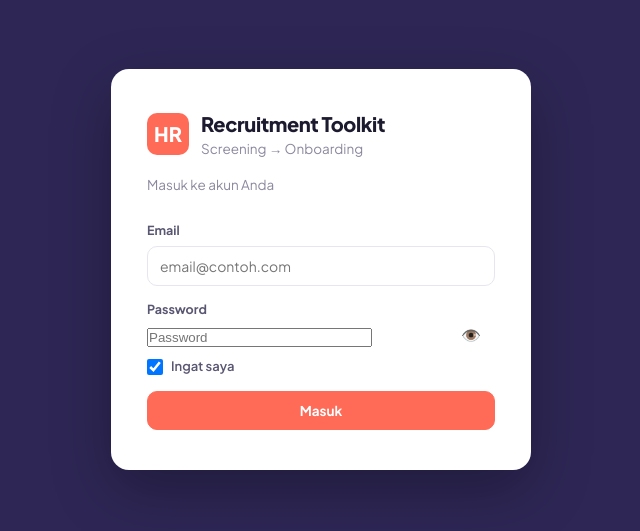
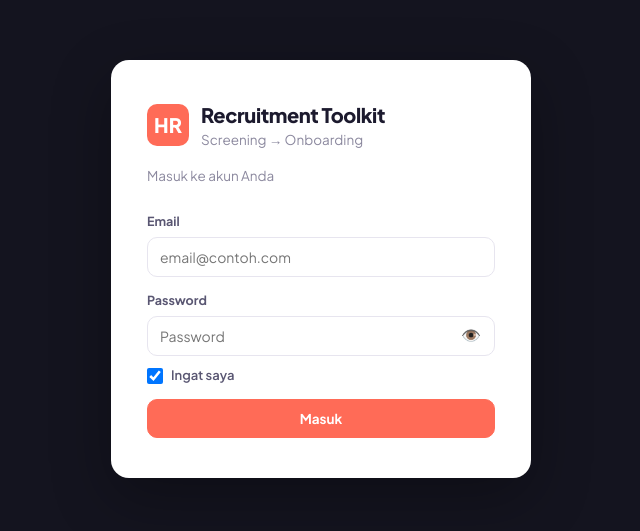
Before and after one commit to Fadlirmn/hr-tools, a Next.js app: page /login in a window 1280 px wide. Shown: the part 131-662 px from the top of the page, without its empty margins (319-959 px from the left). Built offline with nearby package versions, Linux system fonts and the light colour scheme; no server answers.

Commit message:
fix: add input[type=password] style, change login bg to dark neutral

```diff
--- a/app/globals.css
+++ b/app/globals.css
@@ -62,7 +62,7 @@ body{
 .btn.danger{color:var(--no);border-color:#f3d2d2}
 .btn.danger:hover{background:var(--no-bg)}
 label.fld{display:block;font-size:12.5px;font-weight:700;color:var(--ink-soft);margin-bottom:6px}
-input[type=text],input[type=email],input[type=tel],input[type=date],input[type=number],select,textarea{
+input[type=text],input[type=password],input[type=email],input[type=tel],input[type=date],input[type=number],select,textarea{
   width:100%;font-family:inherit;font-size:14px;padding:10px 12px;border:1px solid var(--line);
   border-radius:10px;background:#fff;color:var(--ink);outline:none;transition:.15s}
 input:focus,select:focus,textarea:focus{border-color:var(--violet);box-shadow:0 0 0 3px var(--violet-soft)}
@@ -255,7 +255,7 @@ h4.blk{font-size:13.5px;font-weight:800;margin:18px 0 8px;color:var(--ink)}
   .exam-likert button .num{font-size:16px;margin:0}}
 
 /* Login page */
-.login-bg{min-height:100vh;display:flex;align-items:center;justify-content:center;background:var(--brand);padding:20px}
+.login-bg{min-height:100vh;display:flex;align-items:center;justify-content:center;background:#14141f;padding:20px}
 .login-card{background:#fff;border-radius:18px;max-width:420px;width:100%;padding:40px 36px;box-shadow:0 20px 60px rgba(0,0,0,.3)}
 .login-card .logo{display:flex;align-items:center;gap:12px;margin-bottom:8px}
 .login-card .mark{width:42px;height:42px;border-radius:10px;background:var(--accent);display:grid;place-items:center;font-weight:800;color:#fff;font-size:20px}
```
